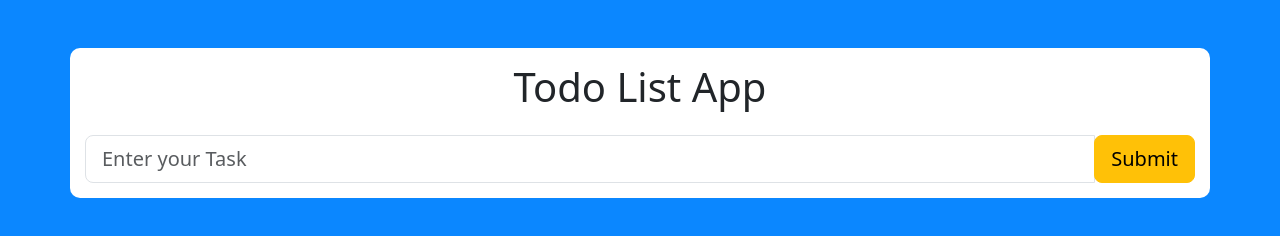
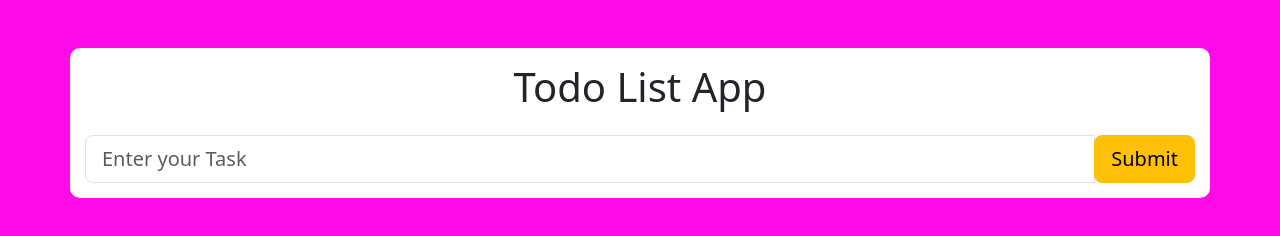
Before and after one commit to Rahim439/todoList, a plain HTML site: page index.html in a window 1280 px wide. Drawn offline with nearby package versions, Linux system fonts and the light colour scheme.

Commit message:
change bg color

```diff
--- a/my.css
+++ b/my.css
@@ -31,5 +31,5 @@
 }
 
 body {
-  background-color: #0b87ff;
+  background-color: #ff0be7;
 }
```
